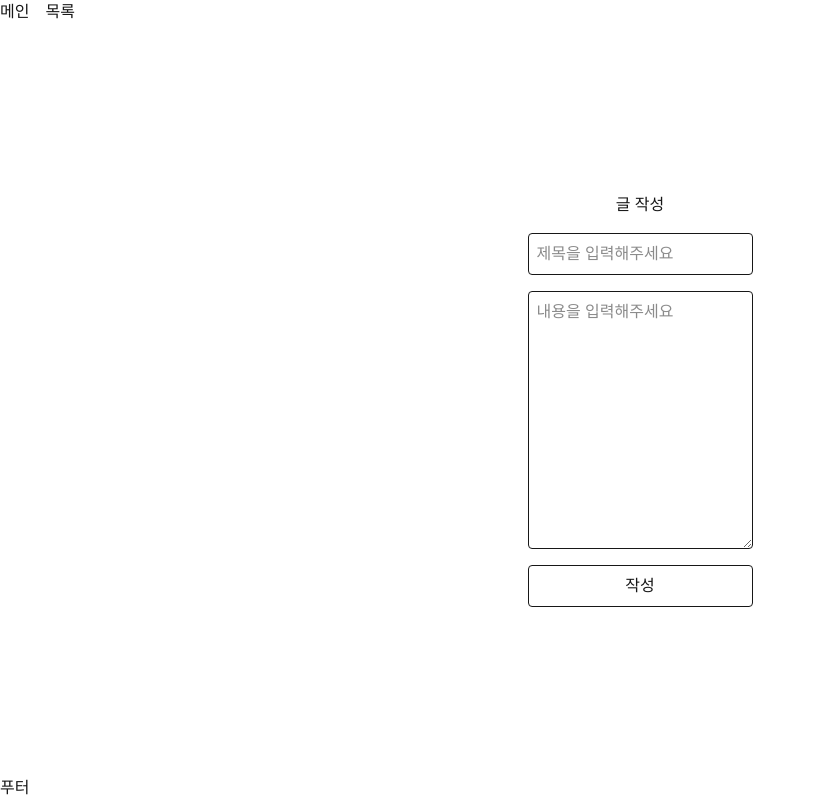
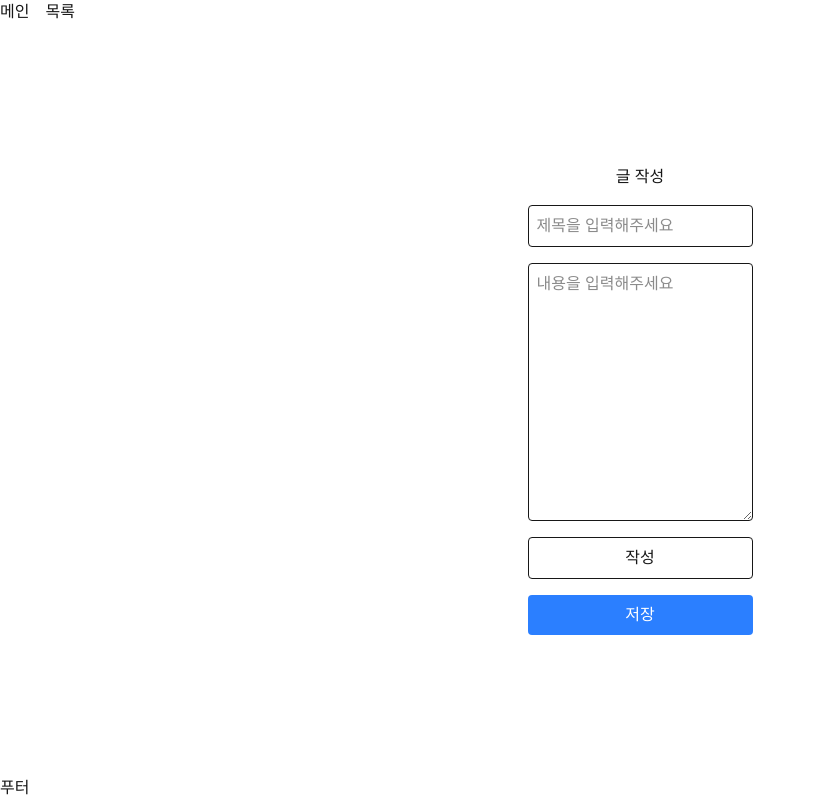
Before and after one commit to eunhyeme/bootcamp-nextjs-260316, a Next.js app: page /posts/write in a window 1280 px wide. Shown: the whole page, without its empty margins (0-816 px from the left). Built offline with nearby package versions, Linux system fonts and the light colour scheme.

Commit message:
24강. ux를 위해 router,push->router.replace 대체

```diff
--- a/src/app/posts/write/page.tsx
+++ b/src/app/posts/write/page.tsx
@@ -51,7 +51,7 @@ export default function Write() {
             .then(rs => {
                 alert("글이 정상적으로 작성되었습니다.");
                 // 글 상세 페이지로 이동
-                router.push(`/posts/${rs.data.postDto.id}`)
+                router.replace(`/posts/${rs.data.postDto.id}`)
             })
     }
 
@@ -63,6 +63,9 @@ export default function Write() {
                 <input type="text" name="title" className="border-1 rounded p-2" placeholder="제목을 입력해주세요" />
                 <textarea rows={10} name="content" className="border-1 rounded p-2" placeholder="내용을 입력해주세요"></textarea>
                 <input type="submit" value="작성" className="border-1 rounded p-2" />
+                <button className="bg-blue-500 text-white p-2 rounded" type="submit">
+                    저장
+                </button>
             </form>
         </>
     )
```
